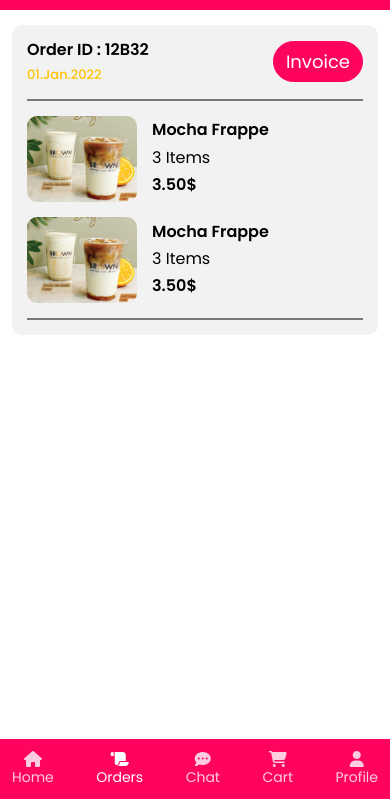
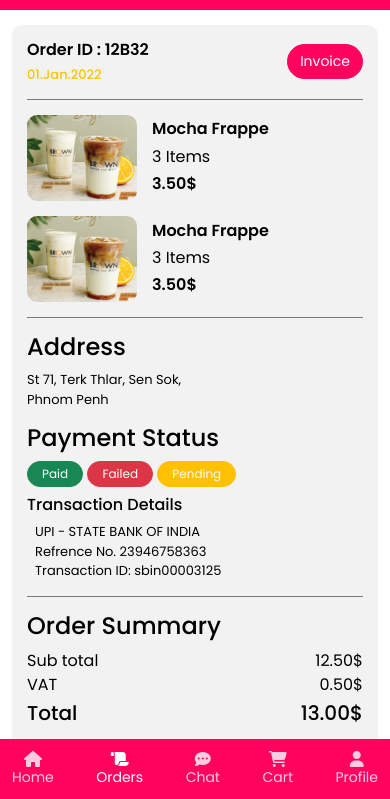
Before and after one commit to aryasahilkeorak/cafi, a website: page pages/orders/order-details.html in a window 390 px wide. Shown: the part 45-844 px from the top of the page. Drawn offline with nearby package versions, Linux system fonts and the light colour scheme; files that its build step writes are made by us from their sources; files whose address does not match are found by name.

Commit message:
files moved to related folders

```diff
--- a/order-details.html
+++ b/pages/orders/order-details.html
@@ -7,7 +7,6 @@
     <title>WebApp - Cafi</title>
     <link rel="stylesheet" href="./css/style.css">
     <link rel="stylesheet" href="https://cdnjs.cloudflare.com/ajax/libs/font-awesome/6.5.2/css/all.min.css" />
-    <!-- <link rel="stylesheet" href="https://code.jquery.com/ui/1.13.3/themes/base/jquery-ui.css"> -->
 </head>
 
 <body class="mobile-only">
@@ -34,7 +33,7 @@
                             <h6 class="text-warning mb-0">01.Jan.2022</h6>
                         </div>
                         <div>
-                            <a href="#" class="btn btn-primary rounded-pill fw-normal">Invoice</a>
+                            <a href="./invoice.html" class="btn btn-primary rounded-pill fw-normal">Invoice</a>
                         </div>
                     </div>
 
@@ -61,6 +60,51 @@
                             </div>
                         </div>
                     </div>
+
+                    <div class="customer-address">
+                        <h3>Address</h3>
+                        <address class="mb-0">
+                            <p class="mb-0"> St 71, Terk Thlar, Sen Sok,</p>
+                            <p class="mb-0"> Phnom Penh</p>
+                        </address>
+                    </div>
+
+                    <div class="payment-method">
+                        <h3>Payment Status</h3>
+                        <div class="payment-status mb-2">
+                            <div class="btn btn-sm btn-success rounded-pill">Paid</div>
+                            <div class="btn btn-sm btn-danger rounded-pill">Failed</div>
+                            <div class="btn btn-sm btn-warning rounded-pill text-light">Pending</div>
+                        </div>
+
+                        <h5>Transaction Details</h5>
+                        <div class="ms-2">
+                            <p class="mb-0">UPI - STATE BANK OF INDIA</p>
+                            <p class="mb-0">Refrence No. 23946758363</p>
+                            <p class="mb-0">Transaction ID: sbin00003125</p>
+                        </div>
+
+                    </div>
+
+                    <div class="order-summary">
+                        <h3>Order Summary</h3>
+                        <div>
+                            <div class="d-flex justify-content-between align-items-center">
+                                <span>Sub total</span>
+                                <span>12.50$</span>
+                            </div>
+                            <div class="d-flex justify-content-between align-items-center mb-1">
+                                <span>VAT</span>
+                                <span>0.50$</span>
+                            </div>
+                            <div class="d-flex justify-content-between align-items-center">
+                                <h4>Total</h4>
+                                <h4>13.00$</h4>
+                            </div>
+
+                        </div>
+                    </div>
+
                 </div>
             </div>
         </section>
--- a/sass/abstracts/_mixins.scss
+++ b/sass/abstracts/_mixins.scss
@@ -4,3 +4,10 @@
     padding: 15px 15px;
     margin-bottom: 10px;
 }
+
+@mixin border($top, $right, $bottom, $left, $border-color: rgba(0, 0, 0, 0.5)) {
+    border-top: $top solid $border-color;
+    border-right: $right solid $border-color;
+    border-bottom: $bottom solid $border-color;
+    border-left: $left solid $border-color;
+}
--- a/sass/base/_typography.scss
+++ b/sass/base/_typography.scss
@@ -26,7 +26,7 @@ p,
     font-size: 13px !important;
 }
 
-.fw-600{
+.fw-600 {
     font-weight: 600;
 }
 
--- a/sass/components/_buttons.scss
+++ b/sass/components/_buttons.scss
@@ -1,8 +1,17 @@
+.btn {
+    font-size: 14px;
+}
+
+.btn-sm {
+    font-size: 12px;
+    font-weight: 400;
+    padding: 3px 14px;
+}
+
 .btn-primary {
     background-color: $primary;
     border-color: $primary;
     color: $white;
-    font-size: 18px;
     font-weight: 600;
 
     &:hover,
@@ -19,9 +28,3 @@
 fieldset:disabled .btn {
     color: $white;
 }
-
-.btn-sm{
-    font-size: 12px;
-    font-weight: 400;
-    padding: 3px 14px;
-}
--- a/sass/pages/_index.scss
+++ b/sass/pages/_index.scss
@@ -1,5 +1,5 @@
 .cafi-main-wrapper {
-    height: calc(100dvh - 120px);
+    height: calc(100dvh - 115px);
     overflow-y: auto;
     overflow-x: hidden;
 
--- a/sass/pages/_orders.scss
+++ b/sass/pages/_orders.scss
@@ -69,10 +69,10 @@
 
     .order-details-card {
         @include cafi-cards;
+        margin-bottom: 0;
 
         .ordered-items {
-            border-top: 2px solid rgba($color: $black, $alpha: 0.5);
-            border-bottom: 2px solid rgba($color: $black, $alpha: 0.5);
+            @include border(1px, 0px, 1px, 0px);
 
             .ordered-item-info {
                 border-radius: 0;
@@ -88,6 +88,41 @@
             }
         }
 
+        .ordered-items,
+        .customer-address,
+        .payment-method {
+            margin-bottom: 15px;
+        }
+
+        .payment-method {
+            @include border(0px, 0px, 1px, 0px);
+            padding-bottom: 15px;
+
+            .btn {
+                cursor: default;
+            }
+        }
+
 
     }
 }
+
+.cafi-main-wrapper.invoice-page {
+    height: calc(100dvh - 55px);
+
+    .invoice-section {
+        background-color: rgba($color: $black, $alpha: .05);
+        margin: 15px;
+        border-radius: 15px;
+
+        .brand-name {
+            img {
+                border-radius: 50%;
+            }
+        }
+
+        .total-items {
+            @include border(1px, 0, 1px, 0);
+        }
+    }
+}
```
Also changed, not shown: pages/orders/invoice.html (added, +77 -0 lines), css/style.css, pages/home/home.html (renamed from home.html), pages/orders/my-orders.html (renamed from my-orders.html), pages/sign-in-up/account-created.html (renamed from account-created.html), pages/sign-in-up/create-new-password.html (renamed from create-new-password.html), pages/sign-in-up/create-password.html (renamed from create-password.html), pages/sign-in-up/forgot-password.html (renamed from forgot-password.html), pages/sign-in-up/sign-in.html (renamed from sign-in.html), pages/sign-in-up/sign-up.html (renamed from sign-up.html), pages/sign-in-up/verify-code.html (renamed from verify-code.html), 1 other file.
